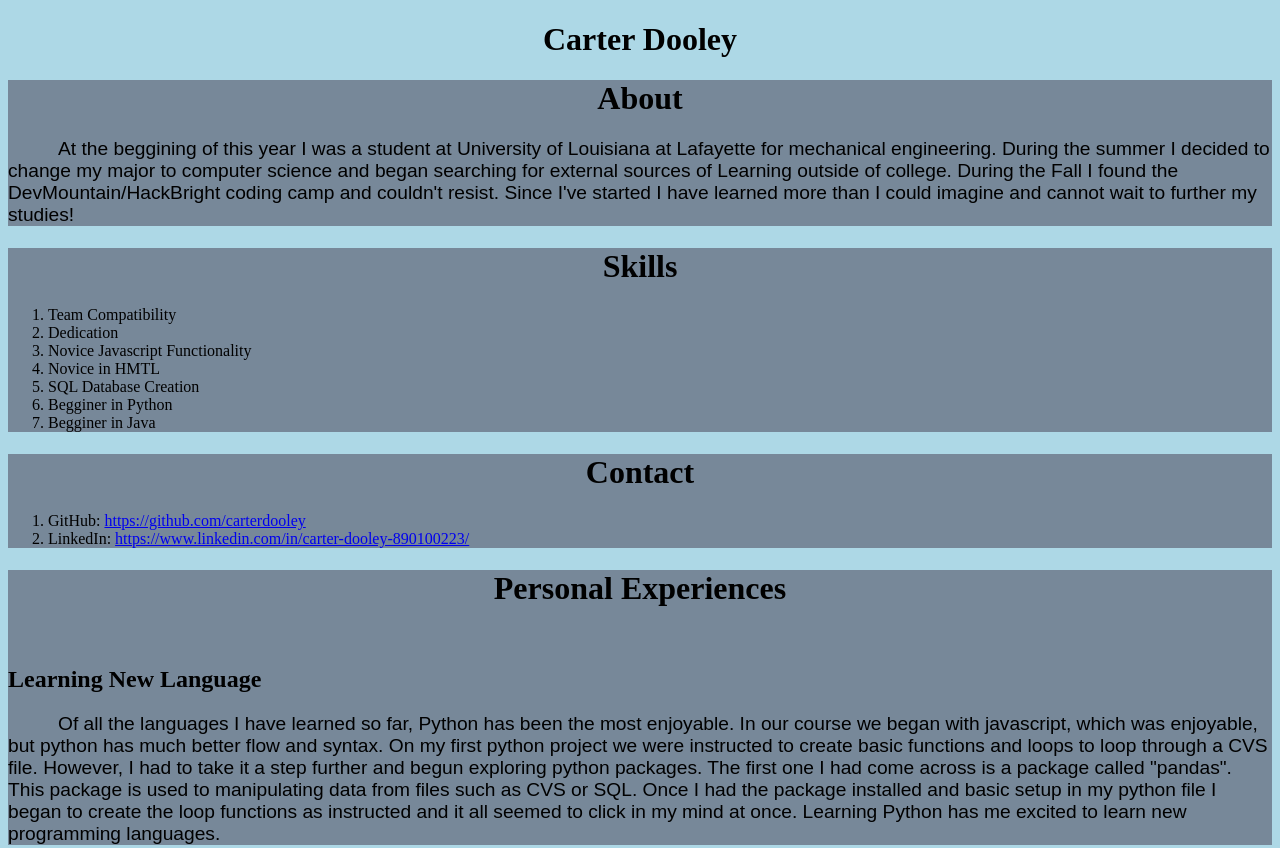
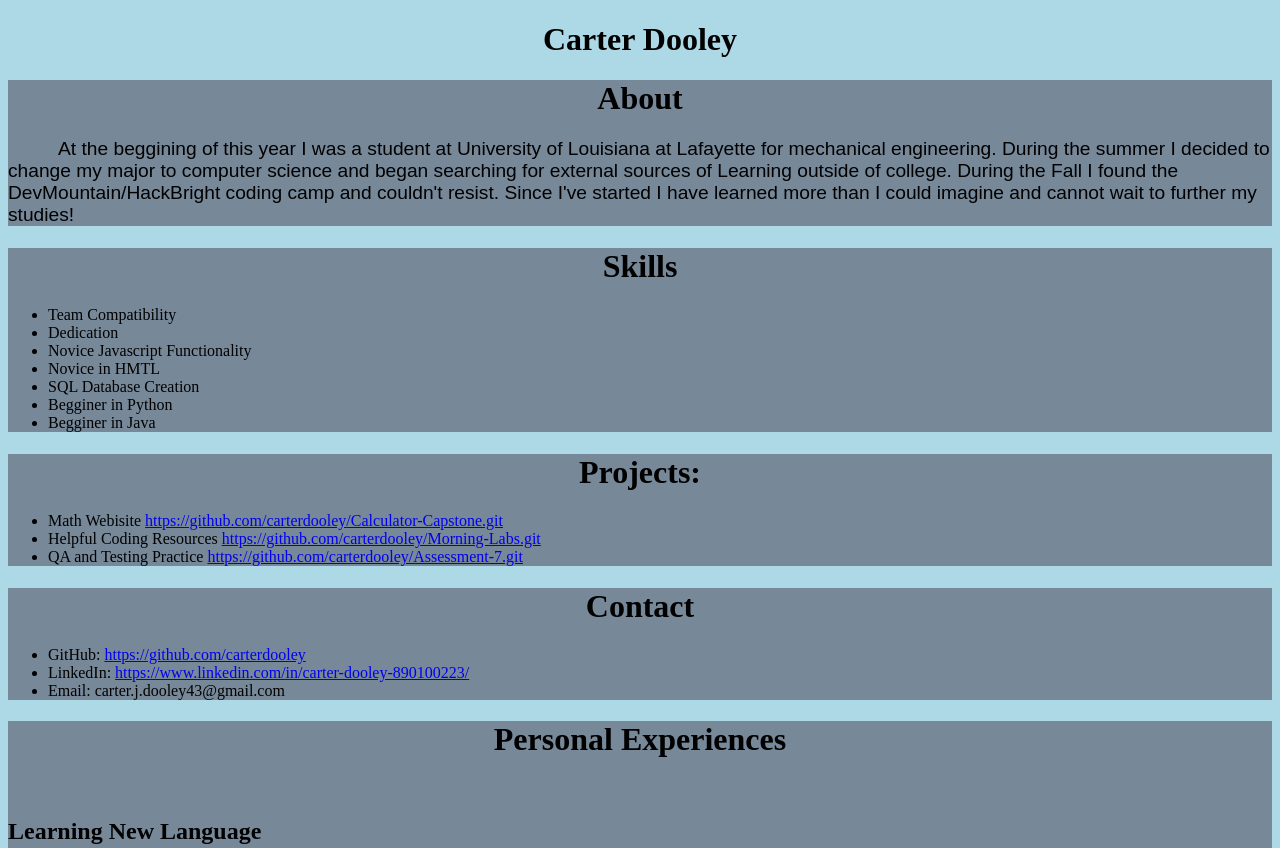
Before and after one commit to carterdooley/carterdooley.github.io, a plain HTML site: page index.html in a window 1280 px wide. Shown: the top 848 px of the page. Drawn offline with Linux system fonts and the light colour scheme.

Commit message:
Finishing

```diff
--- a/index.html
+++ b/index.html
@@ -8,7 +8,7 @@
     <link rel='Stylesheet' href='style.css'>
 </head>
 <body>
-    <h1>Carter Dooley</h1>
+    <h1 id="carter">Carter Dooley</h1>
     <div>
         <h1>About</h1>
         <p>
@@ -22,7 +22,7 @@
     </div>
     <div>
         <h1>Skills</h1>
-        <ol>
+        <ul>
             <li>Team Compatibility</li>
             <li>Dedication</li>
             <li>Novice Javascript Functionality</li>
@@ -30,14 +30,23 @@
             <li>SQL Database Creation</li>
             <li>Begginer in Python</li>
             <li>Begginer in Java</li>
-        </ol>
+        </ul>
+    </div>
+    <div>
+        <h1>Projects:</h1>
+        <ul>
+            <li>Math Webisite <a href="https://github.com/carterdooley/Calculator-Capstone.git">https://github.com/carterdooley/Calculator-Capstone.git</a></li>
+            <li>Helpful Coding Resources <a href="https://github.com/carterdooley/Morning-Labs.git">https://github.com/carterdooley/Morning-Labs.git</a></li>
+            <li>QA and Testing Practice <a href="https://github.com/carterdooley/Assessment-7.git">https://github.com/carterdooley/Assessment-7.git</a></li>
+        </ul>
     </div>
     <div>
         <h1>Contact</h1>
-        <ol>
+        <ul>
             <li>GitHub: <a href="https://github.com/carterdooley">https://github.com/carterdooley</a></li>
             <li>LinkedIn: <a href="https://www.linkedin.com/in/carter-dooley-890100223/">https://www.linkedin.com/in/carter-dooley-890100223/</a></li>
-        </ol>
+            <li>Email: <a>carter.j.dooley43@gmail.com</a></li>
+        </ul>
     </div>
     <div>
         <h1>Personal Experiences</h1>
--- a/style.css
+++ b/style.css
@@ -15,3 +15,8 @@ p {
     text-indent: 50px;
     font-family: sans-serif;
 }
+
+#carter {
+    text-shadow: midnightblue;
+    font-size: xx-large;
+}
```
